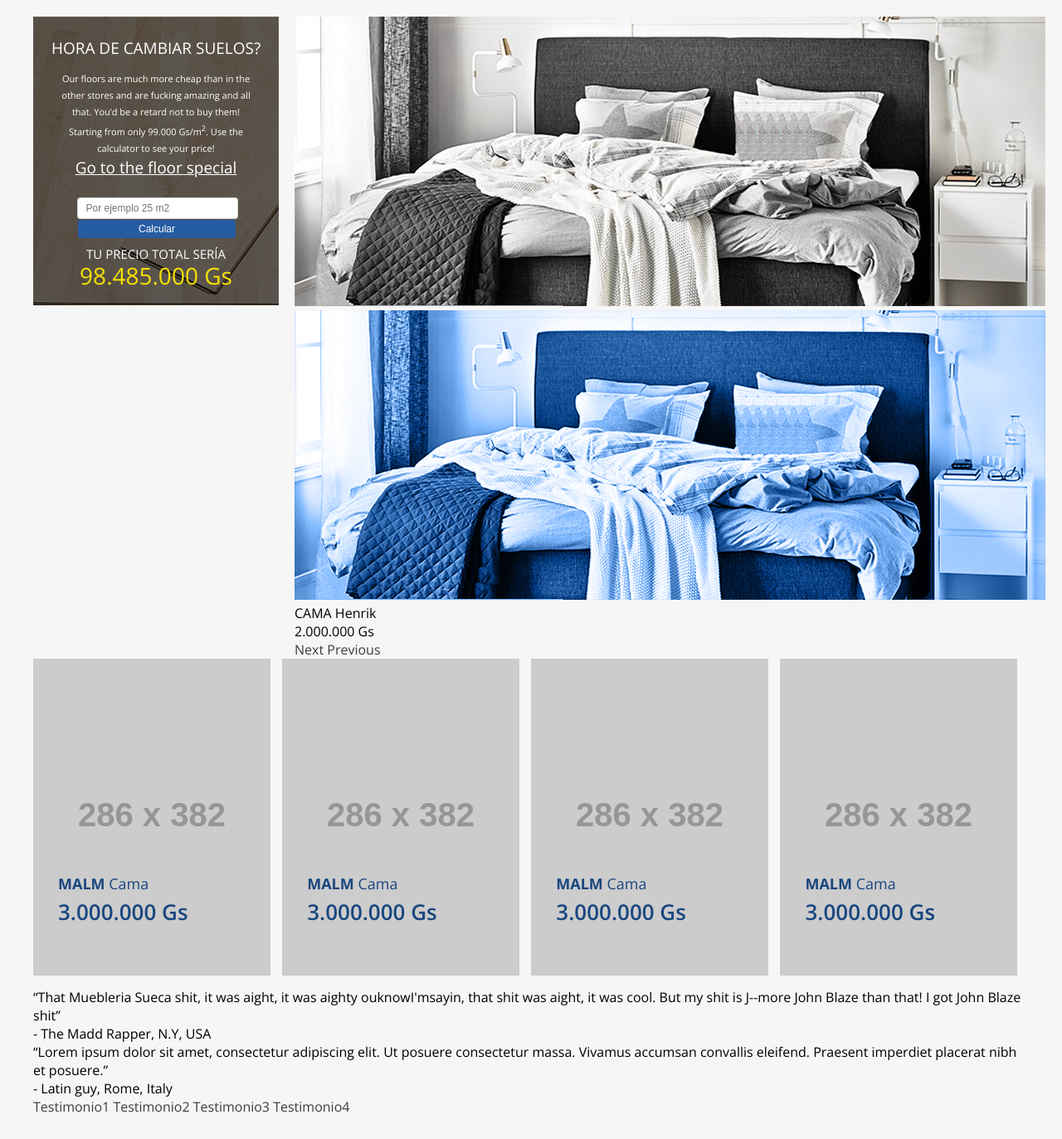
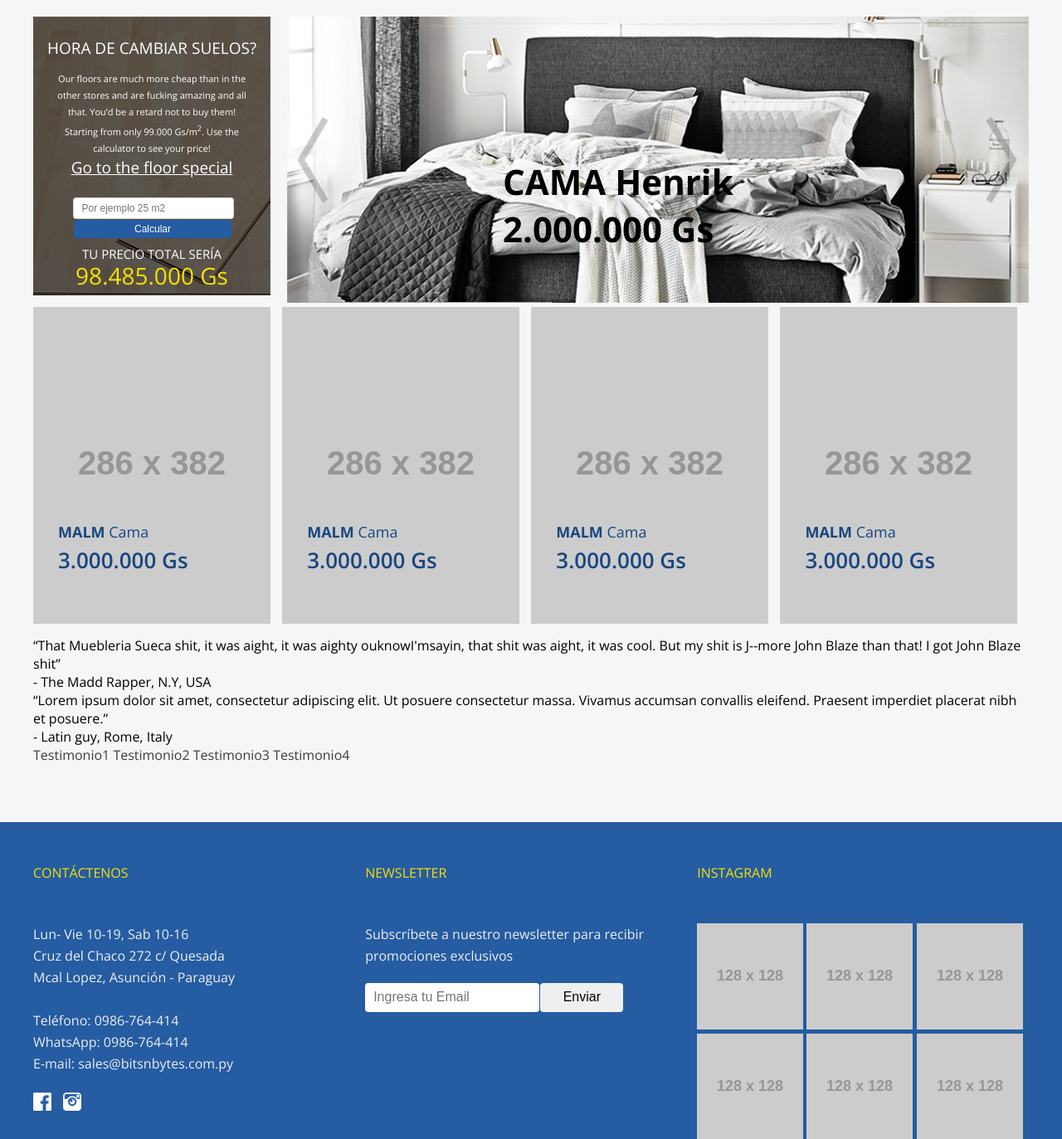
Before and after one commit to henke101/muebleriasueca, a PHP site: page / in a window 1280 px wide. Shown: the part 110-1483 px from the top of the page at 83% size. Run offline with PHP 8.4, Linux system fonts and the light colour scheme; grey boxes labelled with a size stand in for pictures from a placeholder-image service; some libraries are stand-ins or nearby versions.

Commit message:
add style to carousel in home page

```diff
--- a/home.php
+++ b/home.php
@@ -20,10 +20,12 @@
 	</div>
 	<div class="home_carousel">
 		<img src="carousel_bg.png" alt="bg_image">
-		<img src="carousel_bg2.png" alt="bg_image">
-		<p>CAMA Henrik <br> 2.000.000 Gs</p>
-		<a class="arrow arrow-next" href="">Next</a>
-		<a class="arrow arrow-prev" href="">Previous</a>
+		<div class="carousel_text">
+		<p>CAMA Henrik</p>
+		<p>2.000.000 Gs</p>
+		</div>
+		<a class="arrow-next" href=""></a>
+		<a class="arrow-prev" href=""></a>
 	</div>
 </div>
 <div class="featured_prods">
--- a/style.css
+++ b/style.css
@@ -343,13 +343,13 @@ footer .content .footer_foot {
 }
 .home_floor_calc {
 	display: inline-block;
-	max-width: 296px;
+	max-width: 286px;
 	float: left;
 	position: relative;
 }
 .home_carousel {
 	display: inline-block;
-	max-width: 885px;
+	max-width: 894px;
 	float: right;
 	position: relative;
 }
@@ -358,12 +358,13 @@ footer .content .footer_foot {
 	position: absolute;
 	width: 258px;
 	color: white;
-	padding: 25px 19px;
+	padding: 25px 14px;
 	text-align: center;
 }
 .home_floor_calc img {
 	position: absolute;
 	top: 0;
+	width: 286px;
 }
 .home_floor_name {
 	font-size: 19px;
@@ -407,6 +408,36 @@ footer .content .footer_foot {
 .home_show_price {
 	margin-top: 8px
 }
+.home_carousel a {
+	position: absolute;
+	top: 121px;
+	left: 10px;
+	display: inline-block;
+	background-image: url('carousel_button.PNG');
+	width: 39px;
+	height: 104px;
+	margin: 0px 0px;
+}
+.home_carousel img {
+	width: 100%;
+}
+.home_carousel .arrow-next {
+	left: 843px;
+	text-align:right;
+	-moz-transform: scaleX(-1);
+	-o-transform: scaleX(-1);
+	-webkit-transform: scaleX(-1);
+	transform: scaleX(-1);
+	filter: FlipH;
+	-ms-filter: "FlipH";
+}
+	.carousel_text {
+		position: absolute;
+		top: 170px;
+		left: 260px;
+		font-size: 42px;
+		font-weight: 700;
+	}
 
 	/* Clearfix */
 	.cf:before,
```
Also changed, not shown: carousel_button.PNG. Lines whose indentation alone changed are shown as unchanged.
